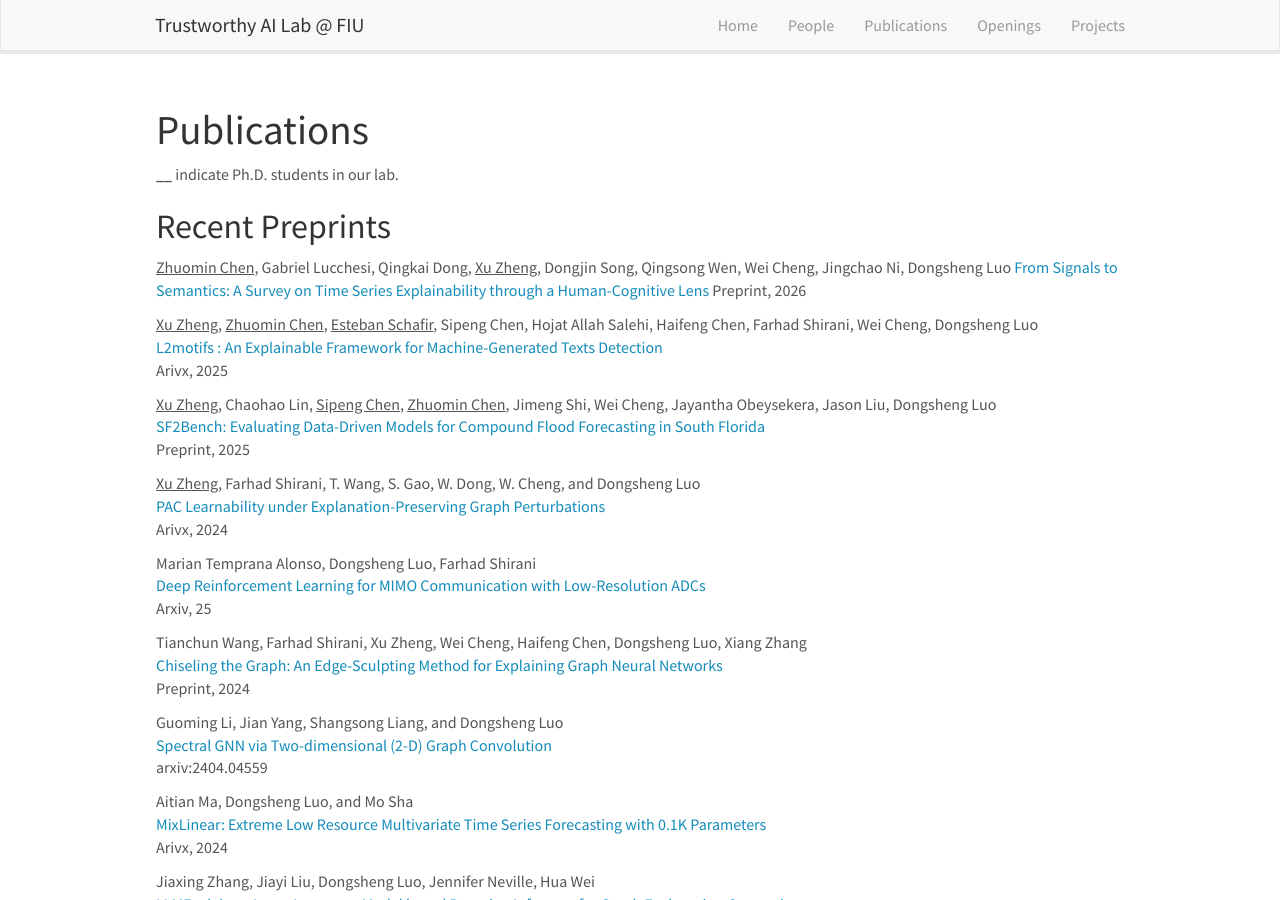
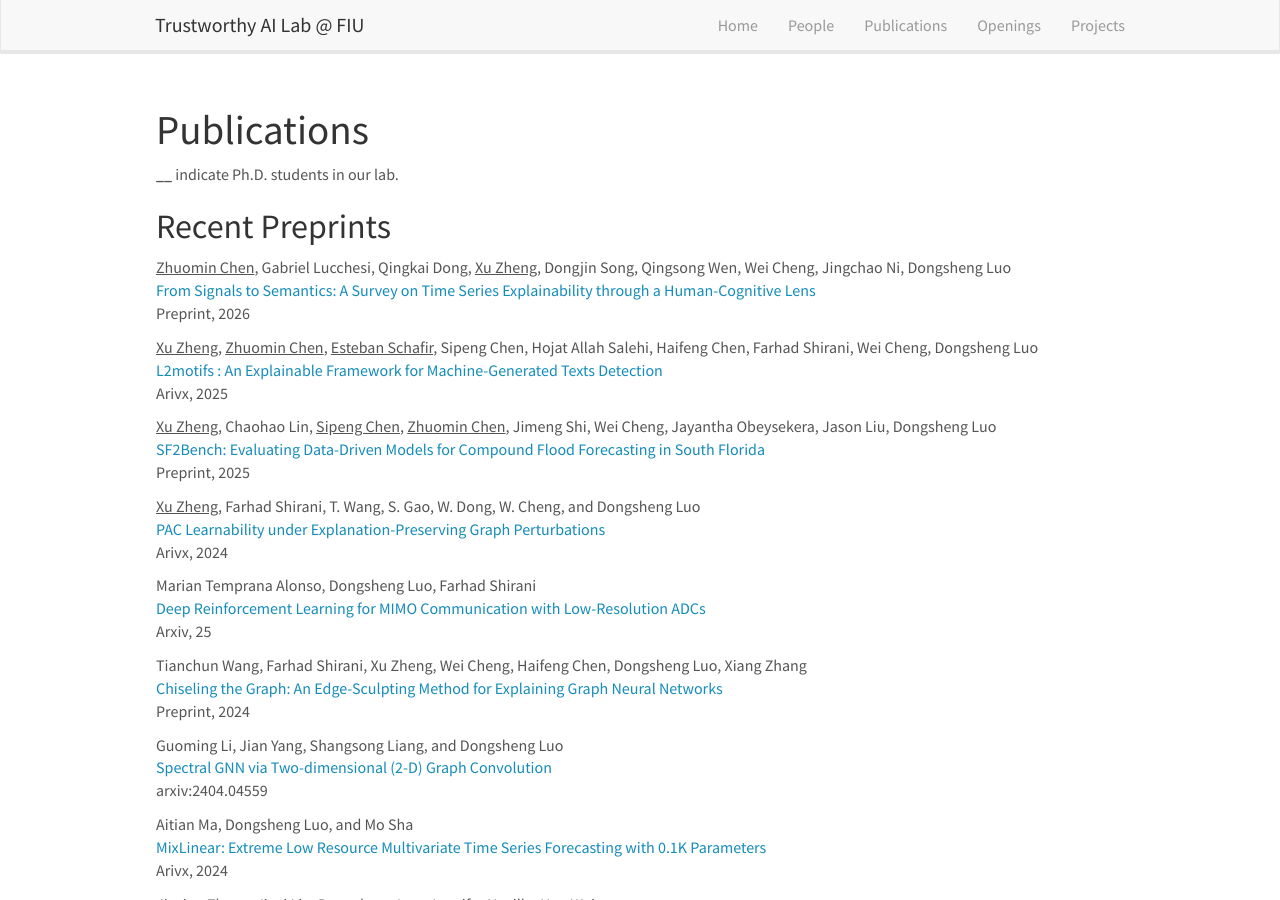
Before and after one commit to trustai4s-lab/trustai4s-lab.github.io, a Jekyll site: the page built from _pages/publications.md, in a window 1280 px wide and 900 px high. Built offline with Jekyll 4.4.1, drawn with Linux system fonts in a browser that asks for light colours; nearby versions of some CDN libraries.

Commit message:
Fix formatting for recent preprints section

```diff
--- a/_pages/publications.md
+++ b/_pages/publications.md
@@ -13,8 +13,8 @@ permalink: /publications/
 
 ## Recent Preprints
 
-<u>Zhuomin Chen</u>, Gabriel Lucchesi, Qingkai Dong, <u>Xu Zheng</u>, Dongjin Song, Qingsong Wen, Wei Cheng, Jingchao Ni, Dongsheng Luo
-[From Signals to Semantics: A Survey on Time Series Explainability through a Human-Cognitive Lens](https://www.techrxiv.org/users/1011574/articles/1371688-from-signals-to-semantics-a-survey-on-time-series-explainability-through-a-human-cognitive-lens)
+<u>Zhuomin Chen</u>, Gabriel Lucchesi, Qingkai Dong, <u>Xu Zheng</u>, Dongjin Song, Qingsong Wen, Wei Cheng, Jingchao Ni, Dongsheng Luo\\
+[From Signals to Semantics: A Survey on Time Series Explainability through a Human-Cognitive Lens](https://www.techrxiv.org/users/1011574/articles/1371688-from-signals-to-semantics-a-survey-on-time-series-explainability-through-a-human-cognitive-lens)\\
 Preprint, 2026
 
 
```
